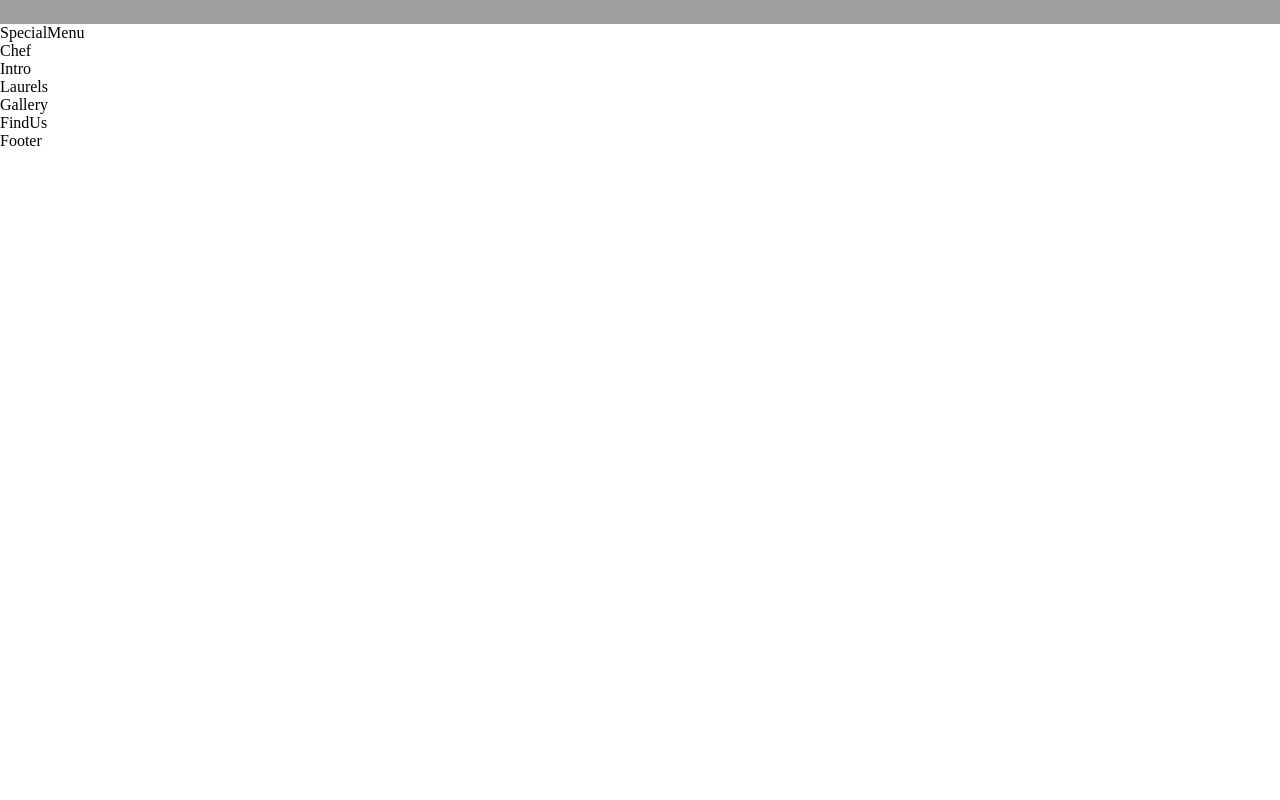
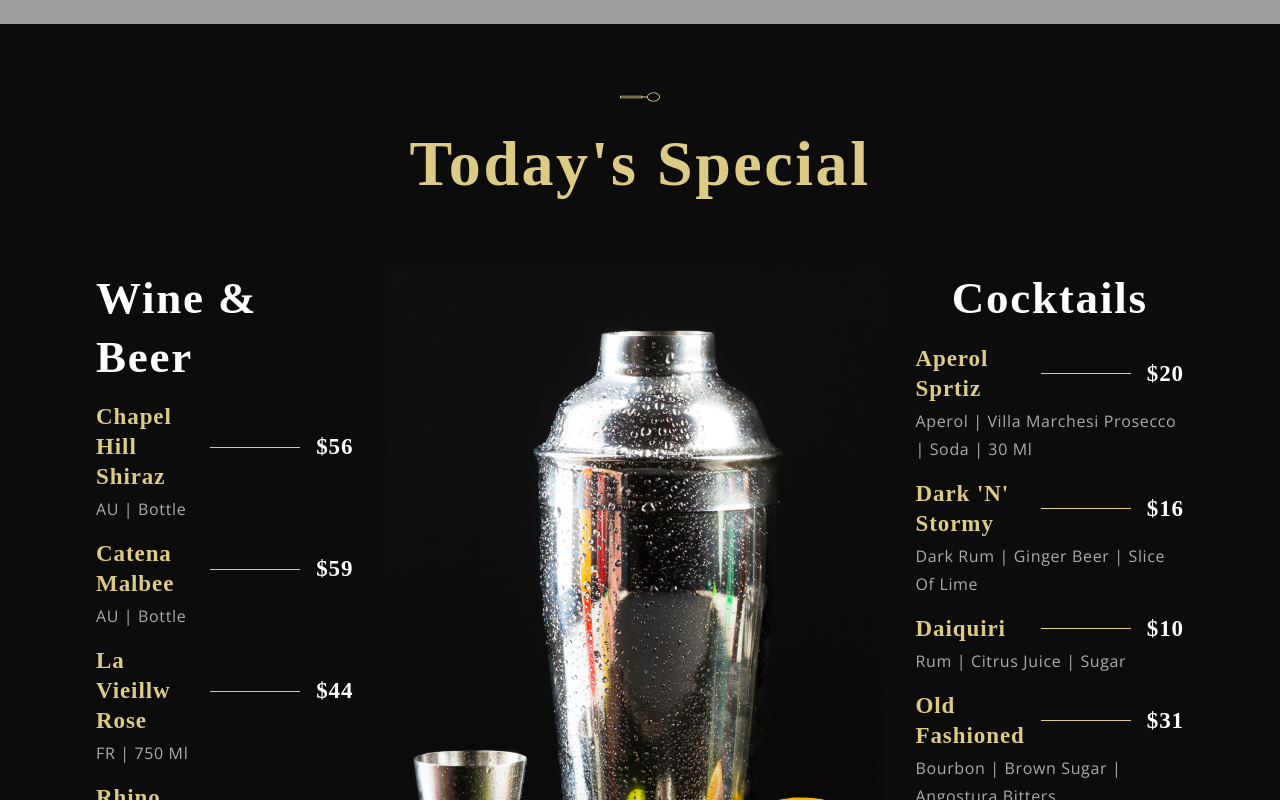
Before and after one commit to edgeorgie/Restaurant, a React (Vite) app: page / in a window 1280 px wide. Shown: the part 1760-2560 px from the top of the page. Before the commit the page ends 1910 px from the top, so only its background shows below. Built offline with nearby package versions, Linux system fonts and the light colour scheme; grey boxes are pictures that could not be loaded; a web font is replaced by a local one.

Commit message:
ADD: special menu section

```diff
--- a/src/components/Menuitem/MenuItem.css
+++ b/src/components/Menuitem/MenuItem.css
@@ -0,0 +1,34 @@
+.app__menuitem {
+  width: 100%;
+  margin: 1rem 0;
+  display: flex;
+  flex-direction: column;
+}
+
+.app__menuitem-head {
+  display: flex;
+  justify-content: space-between;
+  align-items: center;
+}
+
+.app__menuitem-sub {
+  width: 100%;
+  margin-top: 0.2rem;
+}
+
+.app__menuitem-name {
+  flex: 1;
+}
+
+.app__menuitem-dash {
+  width: 90px;
+  height: 1px;
+  background-color: var(--color-golden);
+  margin: 0 1rem;
+}
+
+.app__menuitem-price {
+  display: flex;
+  justify-content: flex-end;
+  align-items: flex-end;
+}
--- a/src/components/Menuitem/MenuItem.jsx
+++ b/src/components/Menuitem/MenuItem.jsx
@@ -1,10 +1,27 @@
-import React from 'react';
+import React from "react";
 
-import './MenuItem.css';
+import "./MenuItem.css";
 
-const MenuItem = () => (
-  <div>
-    MenuItem
+const MenuItem = ({ title, price, tags }) => (
+  <div className="app__menuitem">
+    <div className="app__menuitem-head">
+      <div className="app__menuitem-name">
+        <p className="p__cormorant" style={{ color: "#DCCA87" }}>
+          {title}
+        </p>
+      </div>
+
+      <div className="app__menuitem-dash" />
+
+      <div className="app__menuitem-price">
+        <p className="p__cormorant">{price}</p>
+      </div>
+    </div>
+    <div className="app__menuitem-sub">
+      <p className="p__opensans" style={{ color: "#AAA" }}>
+        {tags}
+      </p>
+    </div>
   </div>
 );
 
--- a/src/container/Menu/SpecialMenu.css
+++ b/src/container/Menu/SpecialMenu.css
@@ -0,0 +1,82 @@
+.app__specialMenu {
+  flex-direction: column;
+  background: var(--color-black);
+}
+
+.app__specialMenu-title {
+  margin-bottom: 2rem;
+  text-align: center;
+}
+
+.app__specialMenu-menu {
+  width: 100%;
+  margin: 2rem 0;
+  display: flex;
+  justify-content: center;
+  align-items: flex-start;
+  flex-direction: row;
+}
+
+.app__specialMenu-menu_heading {
+  font-family: var(--font-base);
+  font-size: 45px;
+  font-weight: 600;
+  line-height: 58.5px;
+  letter-spacing: 0.04em;
+  color: var(--color-white);
+}
+
+.app__specialMenu-menu_wine,
+.app__specialMenu-menu_cocktails {
+  flex: 1;
+  width: 100%;
+  flex-direction: column;
+}
+
+.app__specialMenu-menu_img {
+  width: 410px;
+  margin: 0 2rem;
+}
+
+.app__specialMenu-menu_img img {
+  width: 100%;
+  height: auto;
+}
+
+.app__specialMenu-menu_items {
+  display: flex;
+  flex-direction: column;
+  margin: 2rem 0;
+}
+
+@media screen and (max-width: 2000px) {
+  .app__specialMenu-menu_img {
+    width: 650px;
+  }
+
+  .app__specialMenu-menu_img img {
+    height: auto;
+  }
+}
+
+@media screen and (max-width: 1150px) {
+  .app__specialMenu-menu {
+    flex-direction: column;
+    align-items: center;
+    width: 100%;
+  }
+  .app__specialMenu-menu_img {
+    margin: 3rem 0;
+  }
+}
+
+@media screen and (max-width: 768px) {
+  .app__specialMenu-menu_img {
+    width: 100%;
+  }
+
+  .app__specialMenu-menu_heading {
+    font-size: 35px;
+    line-height: 48.5px;
+  }
+}
--- a/src/container/Menu/SpecialMenu.jsx
+++ b/src/container/Menu/SpecialMenu.jsx
@@ -1,10 +1,52 @@
 import React from 'react';
-
+import { images, data } from '../../constants'
+import { SubHeading, MenuItem } from '../../components'
 import './SpecialMenu.css';
 
 const SpecialMenu = () => (
-  <div>
-    SpecialMenu
+  <div className="app__specialMenu flex__center section__padding" id="menu">
+    <div className="app__specialMenu-title">
+      <SubHeading text="Menu that fits you palatte" />
+      <h1 className="headtext__cormorant">Today's Special</h1>
+    </div>
+    <div className="app__specialMenu-menu">
+      <div className="app__specialMenu-menu_wine flex__center">
+        <p className="app__specialMenu-menu_heading ">Wine & Beer</p>
+        <div className="app__specialMenu_menu_items">
+          {data.wines.map((wine, index) => (
+            <MenuItem
+              key={wine.title + index}
+              title={wine.title}
+              price={wine.price}
+              tags={wine.tags}
+            />
+          ))}
+        </div>
+      </div>
+      <div className="app__specialMenu-menu_img">
+        <img src={images.menu} alt="Menu img" />
+      </div>
+
+      <div className="app__specialMenu-menu_cocktails flex__center">
+        <p className="app__specialMenu-menu_heading ">Cocktails</p>
+        <div className="app__specialMenu_menu_items">
+          {data.cocktails.map((cocktails, index) => (
+            <MenuItem
+              key={cocktails.title + index}
+              title={cocktails.title}
+              price={cocktails.price}
+              tags={cocktails.tags}
+            />
+          ))}
+        </div>
+      </div>
+
+    </div>
+      <div style={{ marginTop: "15px" }}>
+        <button type="button" className="custom__button">
+          View More
+        </button>
+      </div>
   </div>
 );
 
```
